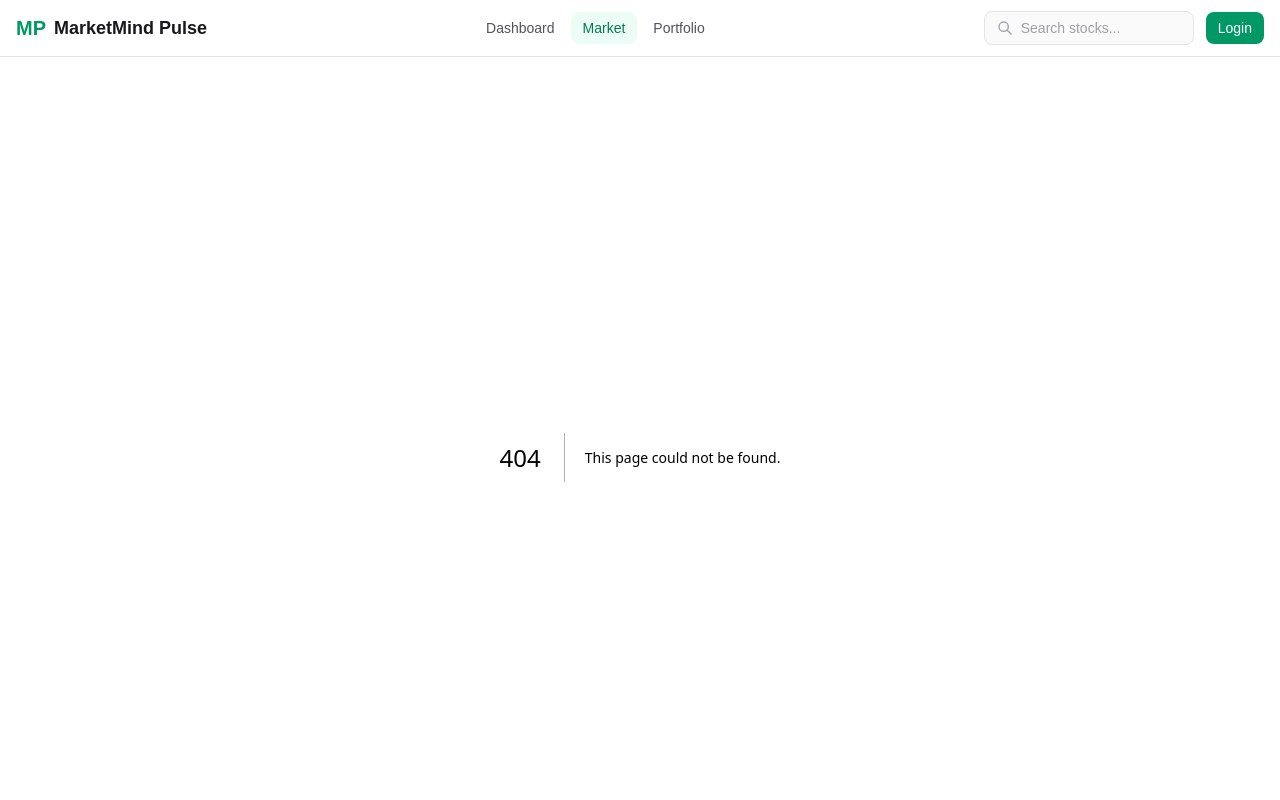
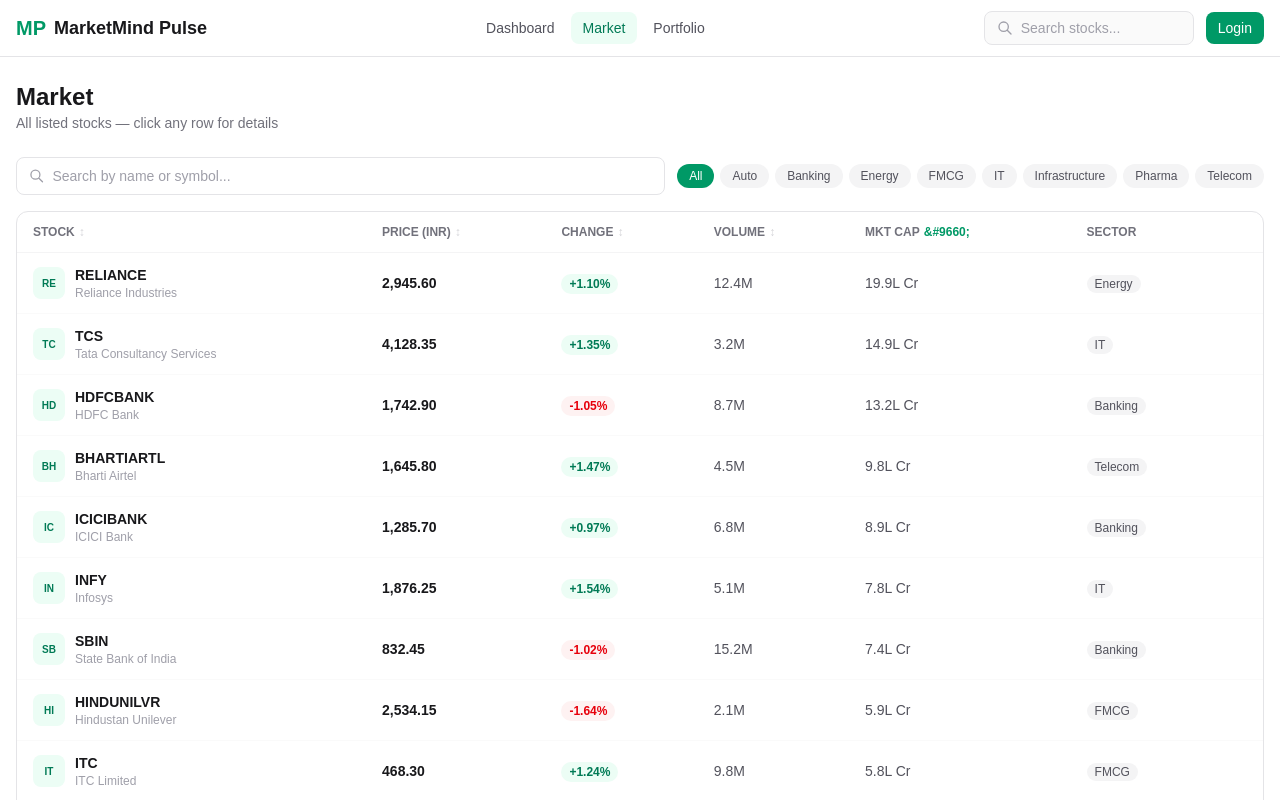
Before and after one commit to AfzalSiddiqui/MarketMindPulse, a Next.js app: page /market in a window 1280 px wide. Before the commit this address had no page. Shown: the top 800 px of the page. Built offline with nearby package versions, Linux system fonts and the light colour scheme.

Commit message:
analysis

```diff
--- /dev/null
+++ b/src/app/market/page.tsx
@@ -0,0 +1,248 @@
+"use client";
+
+import { useState, useMemo } from "react";
+import { stocks, getStockChartData } from "@/lib/mockData";
+import { Stock } from "@/lib/types";
+import StockDetailModal from "@/components/shared/StockDetailModal";
+
+type SortKey = "symbol" | "price" | "changePercent" | "volume" | "marketCap";
+type SortDir = "asc" | "desc";
+
+function parseVolume(v: string): number {
+  const num = parseFloat(v);
+  if (v.includes("M")) return num * 1_000_000;
+  if (v.includes("K")) return num * 1_000;
+  return num;
+}
+
+export default function MarketPage() {
+  const [search, setSearch] = useState("");
+  const [sectorFilter, setSectorFilter] = useState("All");
+  const [sortKey, setSortKey] = useState<SortKey>("marketCap");
+  const [sortDir, setSortDir] = useState<SortDir>("desc");
+  const [selectedStock, setSelectedStock] = useState<Stock | null>(null);
+
+  const sectors = useMemo(() => {
+    const s = new Set(stocks.map((st) => st.sector));
+    return ["All", ...Array.from(s).sort()];
+  }, []);
+
+  const filtered = useMemo(() => {
+    let list = stocks;
+
+    if (search) {
+      const q = search.toLowerCase();
+      list = list.filter(
+        (s) =>
+          s.symbol.toLowerCase().includes(q) ||
+          s.name.toLowerCase().includes(q)
+      );
+    }
+
+    if (sectorFilter !== "All") {
+      list = list.filter((s) => s.sector === sectorFilter);
+    }
+
+    list = [...list].sort((a, b) => {
+      let cmp = 0;
+      switch (sortKey) {
+        case "symbol":
+          cmp = a.symbol.localeCompare(b.symbol);
+          break;
+        case "price":
+          cmp = a.price - b.price;
+          break;
+        case "changePercent":
+          cmp = a.changePercent - b.changePercent;
+          break;
+        case "volume":
+          cmp = parseVolume(a.volume) - parseVolume(b.volume);
+          break;
+        case "marketCap":
+          cmp =
+            parseFloat(a.marketCap) - parseFloat(b.marketCap);
+          break;
+      }
+      return sortDir === "asc" ? cmp : -cmp;
+    });
+
+    return list;
+  }, [search, sectorFilter, sortKey, sortDir]);
+
+  function handleSort(key: SortKey) {
+    if (sortKey === key) {
+      setSortDir(sortDir === "asc" ? "desc" : "asc");
+    } else {
+      setSortKey(key);
+      setSortDir("desc");
+    }
+  }
+
+  function SortIcon({ column }: { column: SortKey }) {
+    if (sortKey !== column)
+      return <span className="ml-1 text-zinc-300 dark:text-zinc-600">&#8597;</span>;
+    return (
+      <span className="ml-1 text-emerald-600">
+        {sortDir === "asc" ? "&#9650;" : "&#9660;"}
+      </span>
+    );
+  }
+
+  return (
+    <div className="mx-auto max-w-7xl px-4 py-6">
+      <div className="mb-6">
+        <h1 className="text-2xl font-bold text-zinc-900 dark:text-zinc-50">
+          Market
+        </h1>
+        <p className="text-sm text-zinc-500 dark:text-zinc-400">
+          All listed stocks — click any row for details
+        </p>
+      </div>
+
+      <div className="mb-4 flex flex-col gap-3 sm:flex-row sm:items-center">
+        <div className="flex flex-1 items-center gap-2 rounded-lg border border-zinc-200 bg-white px-3 py-2 dark:border-zinc-700 dark:bg-zinc-900">
+          <svg
+            className="h-4 w-4 text-zinc-400"
+            fill="none"
+            stroke="currentColor"
+            viewBox="0 0 24 24"
+          >
+            <path
+              strokeLinecap="round"
+              strokeLinejoin="round"
+              strokeWidth={2}
+              d="M21 21l-6-6m2-5a7 7 0 11-14 0 7 7 0 0114 0z"
+            />
+          </svg>
+          <input
+            type="text"
+            placeholder="Search by name or symbol..."
+            value={search}
+            onChange={(e) => setSearch(e.target.value)}
+            className="w-full bg-transparent text-sm text-zinc-900 placeholder-zinc-400 outline-none dark:text-zinc-50"
+          />
+        </div>
+
+        <div className="flex flex-wrap gap-1.5">
+          {sectors.map((s) => (
+            <button
+              key={s}
+              onClick={() => setSectorFilter(s)}
+              className={`rounded-full px-3 py-1 text-xs font-medium transition-colors ${
+                sectorFilter === s
+                  ? "bg-emerald-600 text-white"
+                  : "bg-zinc-100 text-zinc-600 hover:bg-zinc-200 dark:bg-zinc-800 dark:text-zinc-400 dark:hover:bg-zinc-700"
+              }`}
+            >
+              {s}
+            </button>
+          ))}
+        </div>
+      </div>
+
+      <div className="overflow-x-auto rounded-xl border border-zinc-200 bg-white dark:border-zinc-800 dark:bg-zinc-900">
+        <table className="w-full min-w-[640px]">
+          <thead>
+            <tr className="border-b border-zinc-100 dark:border-zinc-800">
+              {[
+                { key: "symbol" as SortKey, label: "Stock" },
+                { key: "price" as SortKey, label: "Price (INR)" },
+                { key: "changePercent" as SortKey, label: "Change" },
+                { key: "volume" as SortKey, label: "Volume" },
+                { key: "marketCap" as SortKey, label: "Mkt Cap" },
+              ].map((col) => (
+                <th
+                  key={col.key}
+                  onClick={() => handleSort(col.key)}
+                  className="cursor-pointer select-none px-4 py-3 text-left text-xs font-semibold uppercase text-zinc-500 transition-colors hover:text-zinc-900 dark:text-zinc-400 dark:hover:text-zinc-50"
+                >
+                  {col.label}
+                  <SortIcon column={col.key} />
+                </th>
+              ))}
+              <th className="px-4 py-3 text-left text-xs font-semibold uppercase text-zinc-500 dark:text-zinc-400">
+                Sector
+              </th>
+            </tr>
+          </thead>
+          <tbody>
+            {filtered.map((stock) => {
+              const isPositive = stock.change >= 0;
+              return (
+                <tr
+                  key={stock.symbol}
+                  onClick={() => setSelectedStock(stock)}
+                  className="cursor-pointer border-b border-zinc-50 transition-colors hover:bg-zinc-50 dark:border-zinc-800/50 dark:hover:bg-zinc-800/50"
+                >
+                  <td className="px-4 py-3">
+                    <div className="flex items-center gap-2.5">
+                      <div className="flex h-8 w-8 items-center justify-center rounded-lg bg-emerald-50 text-[10px] font-bold text-emerald-700 dark:bg-emerald-950 dark:text-emerald-400">
+                        {stock.symbol.slice(0, 2)}
+                      </div>
+                      <div>
+                        <p className="text-sm font-semibold text-zinc-900 dark:text-zinc-50">
+                          {stock.symbol}
+                        </p>
+                        <p className="text-xs text-zinc-400">{stock.name}</p>
+                      </div>
+                    </div>
+                  </td>
+                  <td className="px-4 py-3 text-sm font-semibold text-zinc-900 dark:text-zinc-50">
+                    {stock.price.toLocaleString("en-IN", {
+                      minimumFractionDigits: 2,
+                    })}
+                  </td>
+                  <td className="px-4 py-3">
+                    <div
+                      className={`inline-flex items-center gap-1 rounded-full px-2 py-0.5 text-xs font-semibold ${
+                        isPositive
+                          ? "bg-emerald-50 text-emerald-700 dark:bg-emerald-950 dark:text-emerald-400"
+                          : "bg-red-50 text-red-600 dark:bg-red-950 dark:text-red-400"
+                      }`}
+                    >
+                      {isPositive ? "+" : ""}
+                      {stock.changePercent.toFixed(2)}%
+                    </div>
+                  </td>
+                  <td className="px-4 py-3 text-sm text-zinc-600 dark:text-zinc-400">
+                    {stock.volume}
+                  </td>
+                  <td className="px-4 py-3 text-sm text-zinc-600 dark:text-zinc-400">
+                    {stock.marketCap}
+                  </td>
+                  <td className="px-4 py-3">
+                    <span className="rounded-full bg-zinc-100 px-2 py-0.5 text-xs font-medium text-zinc-600 dark:bg-zinc-800 dark:text-zinc-400">
+                      {stock.sector}
+                    </span>
+                  </td>
+                </tr>
+              );
+            })}
+            {filtered.length === 0 && (
+              <tr>
+                <td
+                  colSpan={6}
+                  className="px-4 py-12 text-center text-sm text-zinc-400"
+                >
+                  No stocks found matching your search.
+                </td>
+              </tr>
+            )}
+          </tbody>
+        </table>
+      </div>
+
+      <p className="mt-3 text-xs text-zinc-400">
+        Showing {filtered.length} of {stocks.length} stocks
+      </p>
+
+      {selectedStock && (
+        <StockDetailModal
+          stock={selectedStock}
+          chartData={getStockChartData(selectedStock.symbol)}
+          onClose={() => setSelectedStock(null)}
+        />
+      )}
+    </div>
+  );
+}
```
